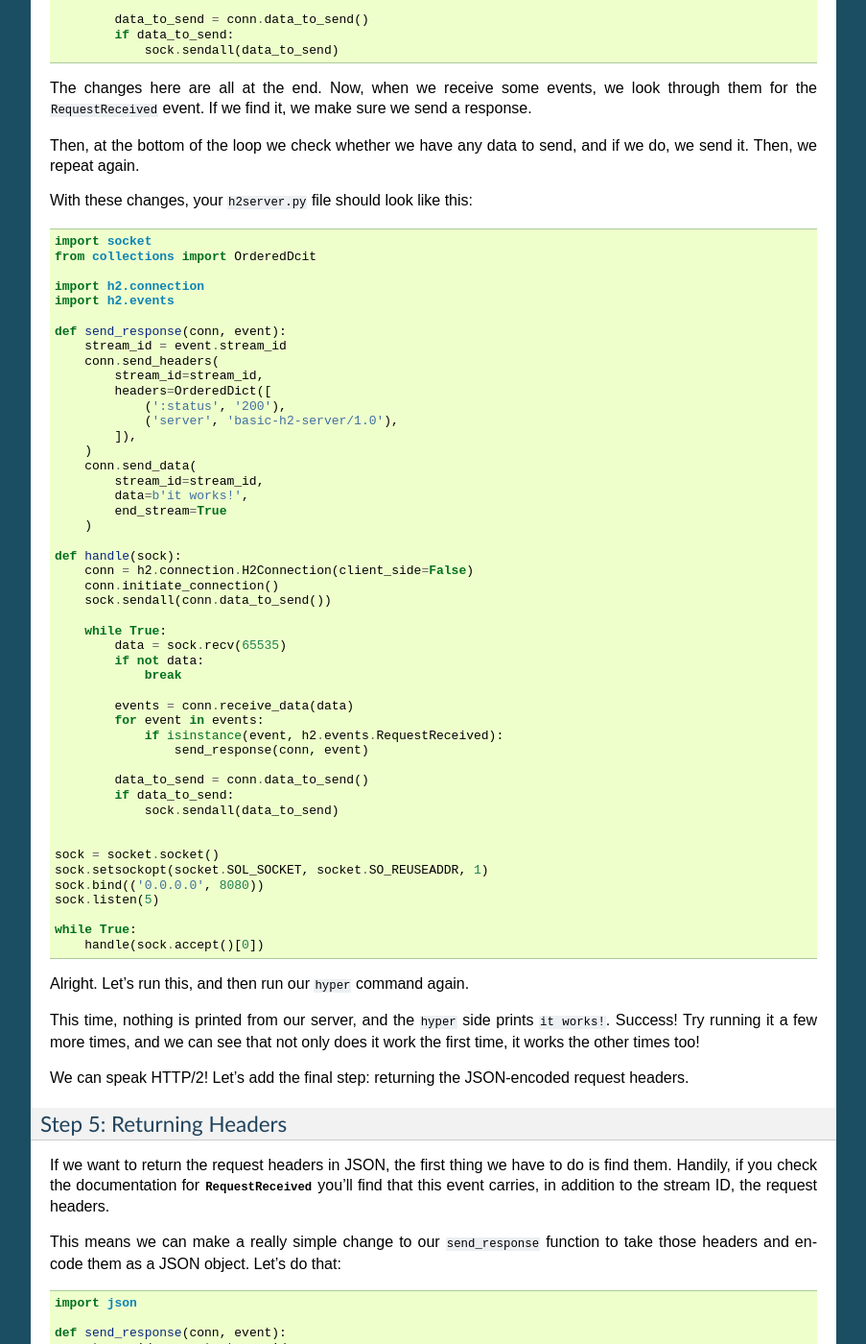
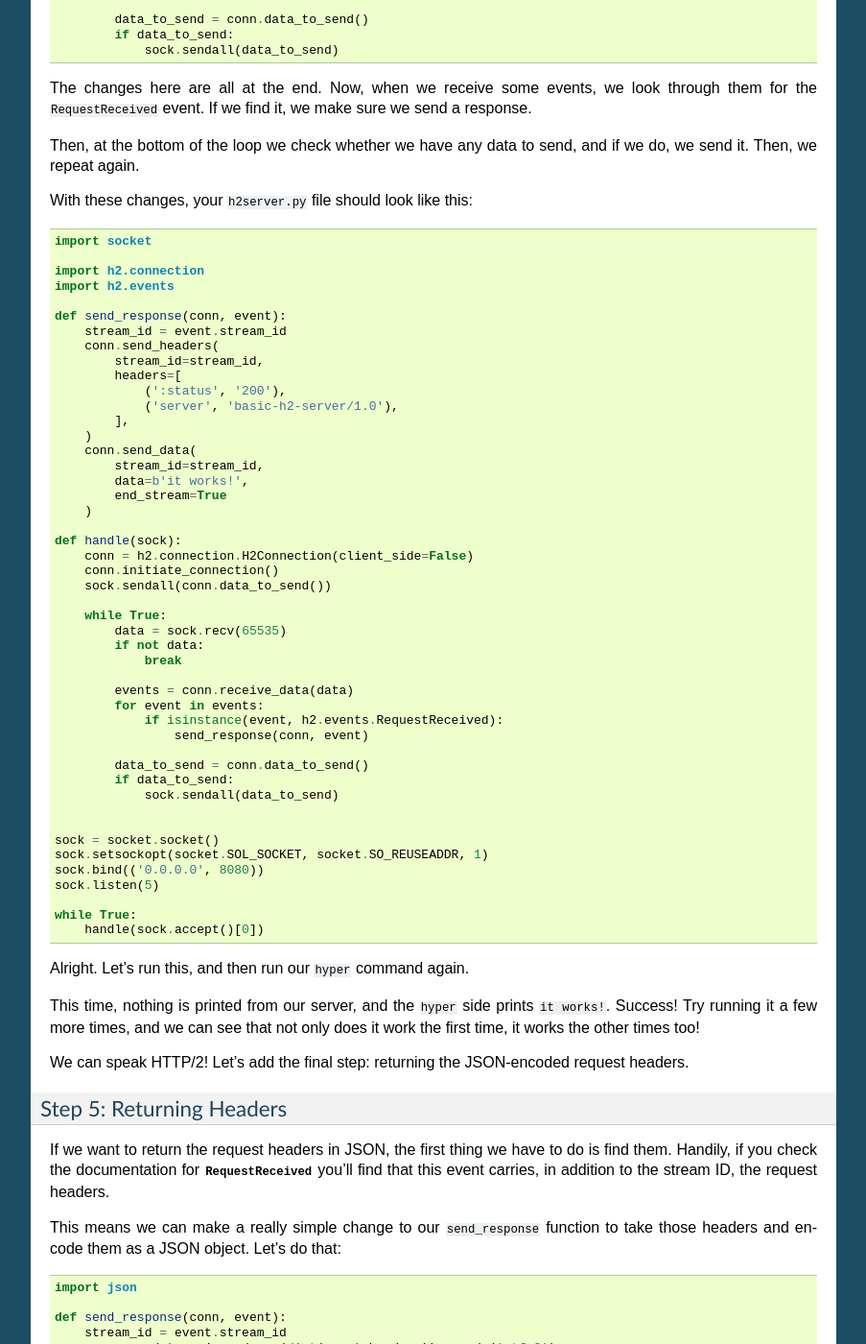
Before and after one commit to python-hyper/h2, a Sphinx documentation site: the page built from docs/source/basic-usage.rst, in a window 1280 px wide and 1400 px high, scrolled down 7420 px. Shown: the whole window at 96% size, without its empty margins (198-1101 px from the left). Built offline with Sphinx 7.4.7, drawn with Linux system fonts in a browser that asks for light colours; some of the changed text lies outside the part shown.

Commit message:
Fix headers' declaration in basic-usage.rst example Headers has to be defined with a list to stick to the design decision about deprecating dictionary usage internally, because it can happen the ProtocolError to be raised by the _reject_pseudo_header_fields procedure (seen_regular_header condition). dict does not guarantee the ordering of keys.

```diff
--- a/docs/source/basic-usage.rst
+++ b/docs/source/basic-usage.rst
@@ -437,10 +437,10 @@ signaled the request. Let's define it.
         stream_id = event.stream_id
         conn.send_headers(
             stream_id=stream_id,
-            headers=OrderedDict([
+            headers=[
                 (':status', '200'),
                 ('server', 'basic-h2-server/1.0')
-            ]),
+            ],
         )
         conn.send_data(
             stream_id=stream_id,
@@ -525,7 +525,6 @@ With these changes, your ``h2server.py`` file should look like this:
 .. code-block:: python
 
     import socket
-    from collections import OrderedDcit
 
     import h2.connection
     import h2.events
@@ -534,10 +533,10 @@ With these changes, your ``h2server.py`` file should look like this:
         stream_id = event.stream_id
         conn.send_headers(
             stream_id=stream_id,
-            headers=OrderedDict([
+            headers=[
                 (':status', '200'),
                 ('server', 'basic-h2-server/1.0'),
-            ]),
+            ],
         )
         conn.send_data(
             stream_id=stream_id,
@@ -603,12 +602,12 @@ function to take those headers and encode them as a JSON object. Let's do that:
 
         conn.send_headers(
             stream_id=stream_id,
-            headers=OrderedDict([
+            headers=[
                 (':status', '200'),
                 ('server', 'basic-h2-server/1.0'),
                 ('content-length', str(len(response_data))),
                 ('content-type', 'application/json'),
-            ]),
+            ],
         )
         conn.send_data(
             stream_id=stream_id,
@@ -641,12 +640,12 @@ file, which should now look like this:
 
         conn.send_headers(
             stream_id=stream_id,
-            headers=OrderedDict([
+            headers=[
                 (':status', '200'),
                 ('server', 'basic-h2-server/1.0'),
                 ('content-length', str(len(response_data))),
                 ('content-type', 'application/json'),
-            ]),
+            ],
         )
         conn.send_data(
             stream_id=stream_id,
```
